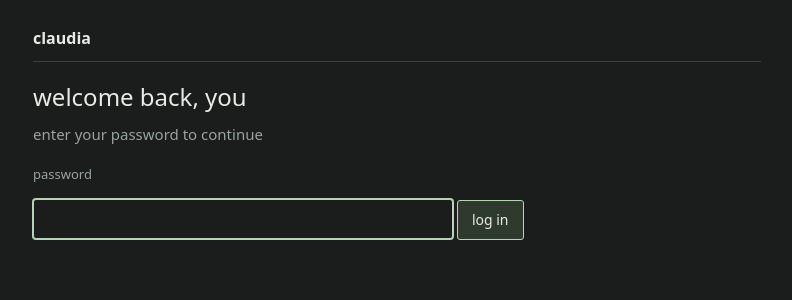
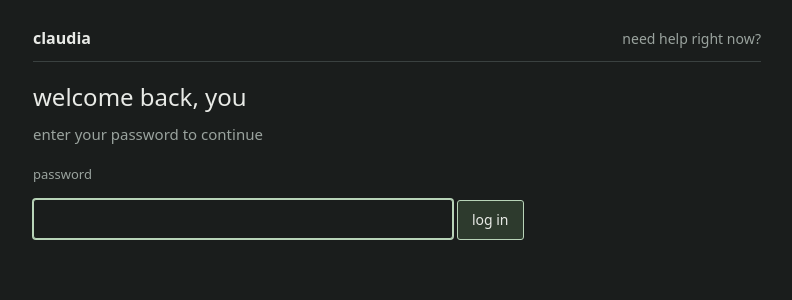
Before and after one commit to lmacka/claudia, a Python web app: template app/templates/kid_login.html in a window 1280 px wide. Shown: the top 300 px of the page, without its empty margins (243-1035 px from the left). Run offline with Jinja, Linux system fonts and the light colour scheme; the template is opened without the code that fills it, so the values that code supplies are empty.

Commit message:
kid_login: link to /help so a locked-out kid can still reach hotlines
The /help route is intentionally unauthed (per its own docstring: 'a
kid who's lost their password should still hit the hotline numbers
without bouncing through /login'). The login screen itself was the
missing wiring.

```diff
--- a/app/templates/kid_login.html
+++ b/app/templates/kid_login.html
@@ -4,6 +4,8 @@
 
 <nav class="nav" aria-label="primary">
   <span class="brand">claudia</span>
+  <span class="spacer"></span>
+  <a href="/help">need help right now?</a>
 </nav>
 
 {% if is_first_time %}
```
